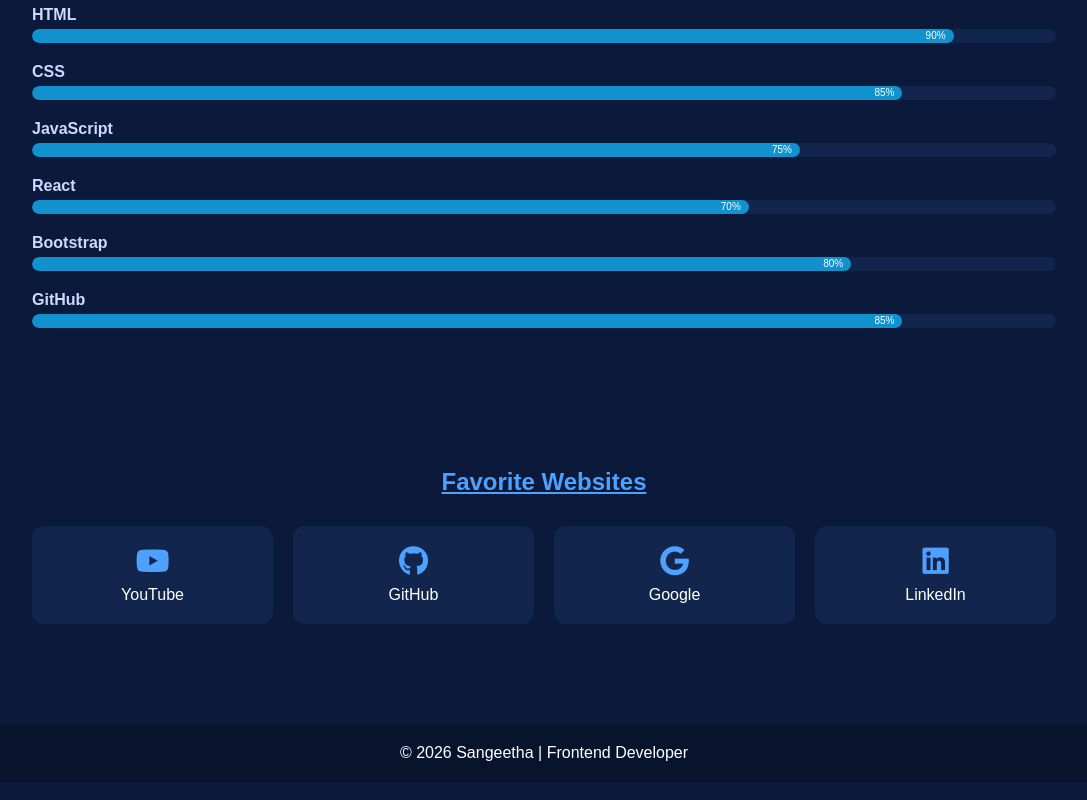
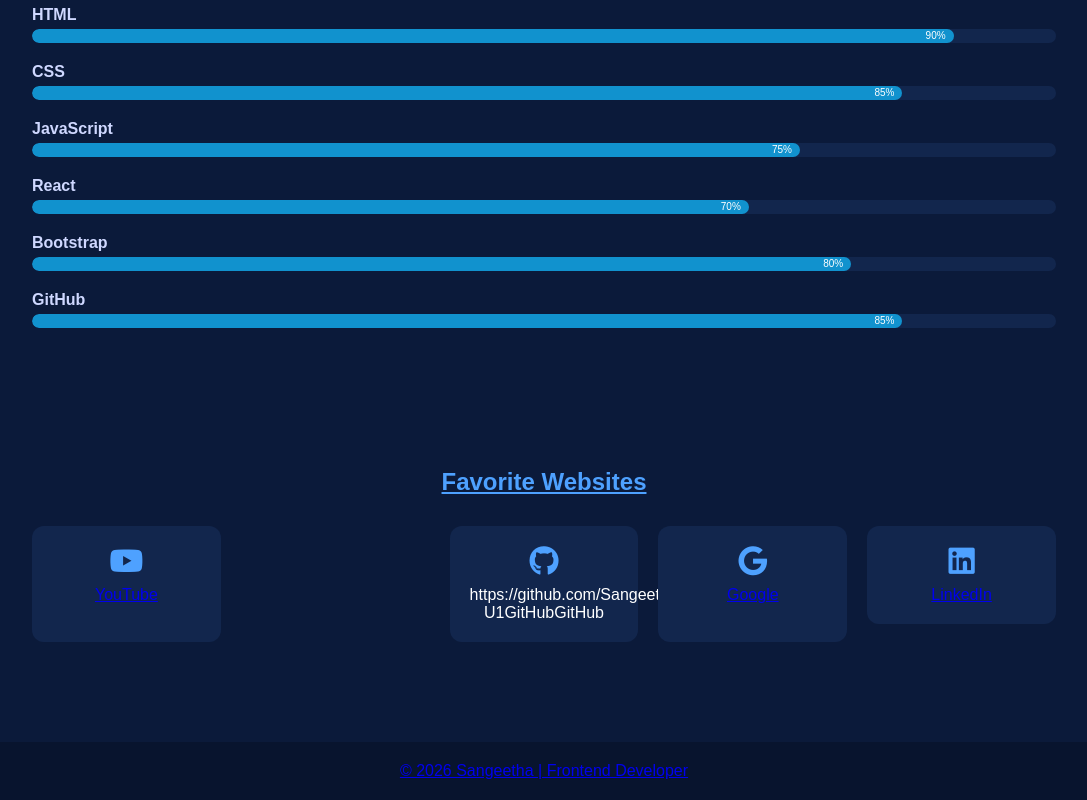
Before and after one commit to Sangeetha-U1/HTML-practice-daily, a plain HTML site: page index.html in a window 1280 px wide. Shown: the part 1745-2545 px from the top of the page, without its empty margins (96-1183 px from the left). Drawn offline with Linux system fonts and the light colour scheme.

Commit message:
Update index.html

```diff
--- a/index.html
+++ b/index.html
@@ -293,17 +293,18 @@ footer{
 
         <div class="card web-card">
             <i class="fa-brands fa-youtube"></i>
-            <p>YouTube</p>
+            <p><a href="https://www.youtube.com" target="_blank">YouTube</p>
         </div>
 
         <div class="card web-card">
             <i class="fa-brands fa-github"></i>
-            <p>GitHub</p>
+            <p><a>https://github.com/Sangeetha-U1GitHub</a>GitHub</p>
         </div>
 
         <div class="card web-card">
             <i class="fa-brands fa-google"></i>
-            <p>Google</p>
+            <p><a href="https://www.google.com" target="_blank">
+Google</p>
         </div>
 
         <div class="card web-card">
```
